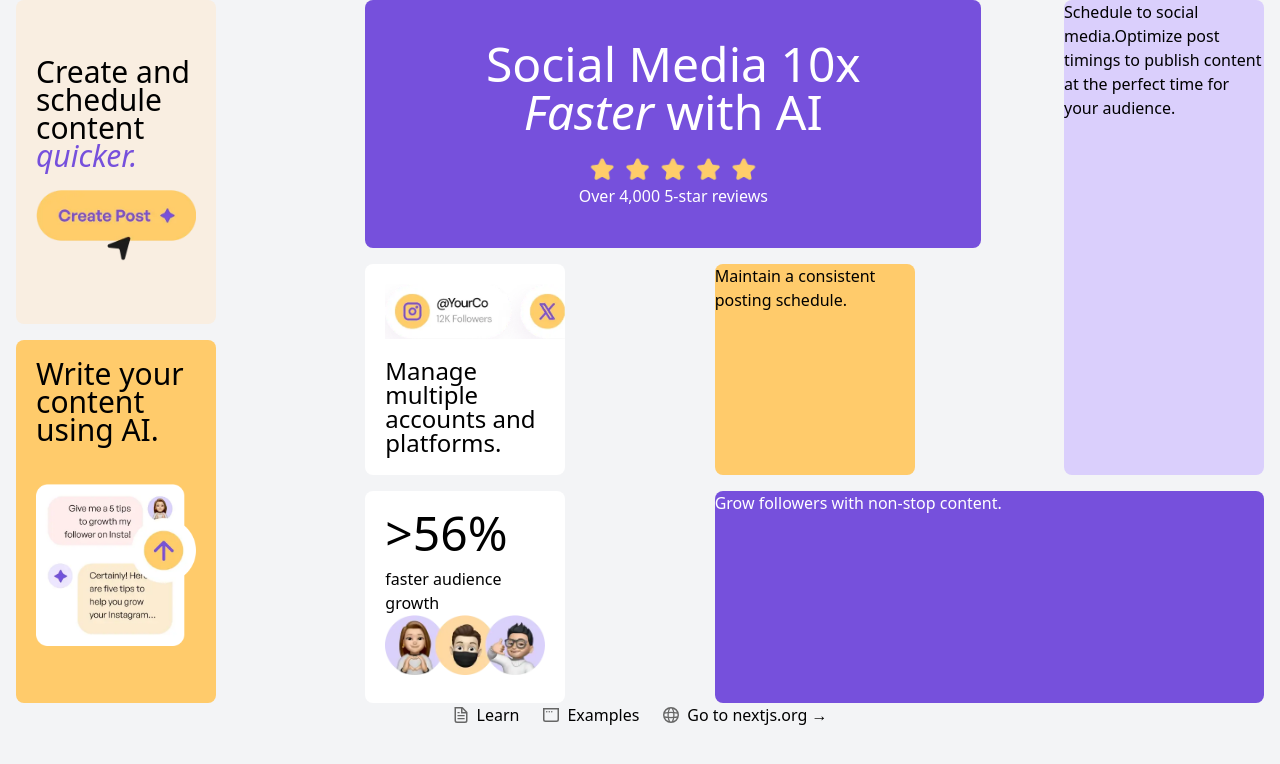
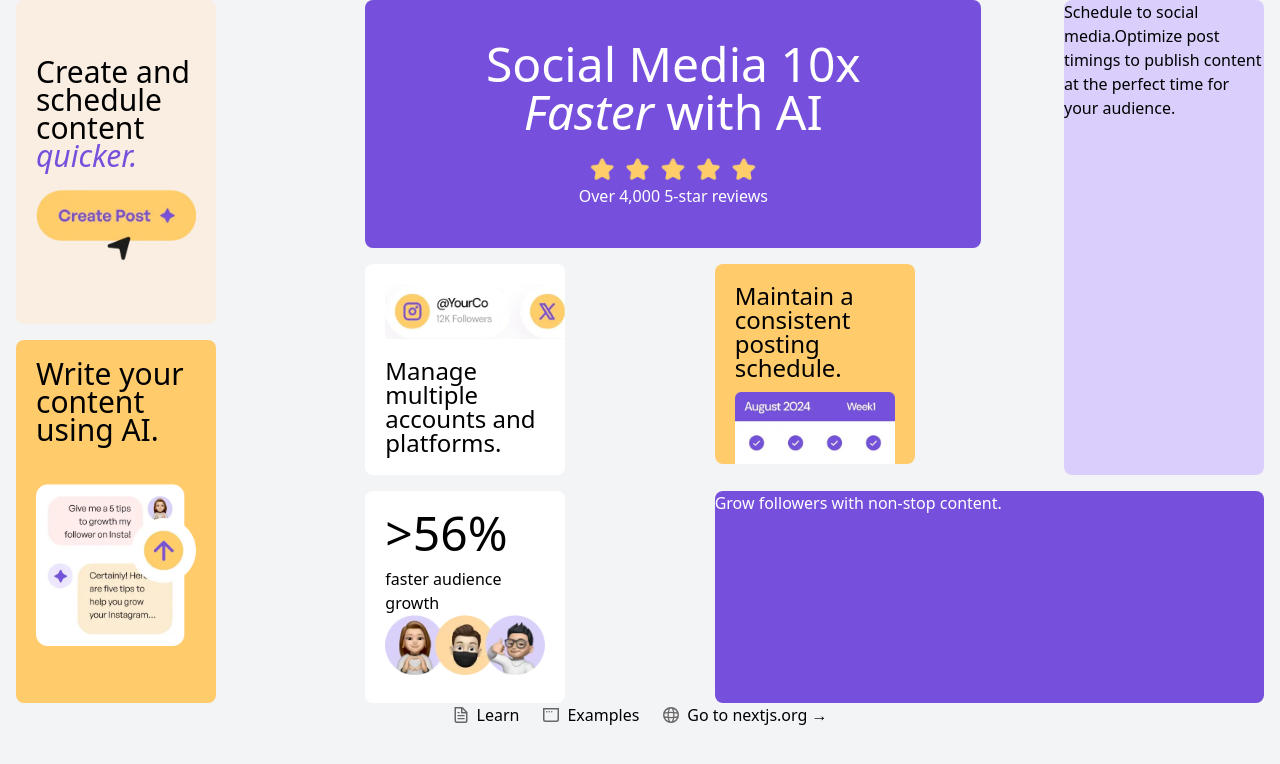
Before and after one commit to chungvuiloong/bento-grid, a Next.js app: page / in a window 1280 px wide. Shown: the top 764 px of the page. Built offline with nearby package versions, Linux system fonts and the light colour scheme.

Commit message:
Added maxh- 200px

```diff
--- a/src/app/page.tsx
+++ b/src/app/page.tsx
@@ -1,5 +1,6 @@
 import Image from "next/image";
 import Card from "./components/Card";
+import Calendar_img from "../../public/assets/images/illustration-consistent-schedule.webp"
 import Chat_Img from "../../public/assets/images/illustration-ai-content.webp"
 import Create_img from "../../public/assets/images/illustration-create-post.webp"
 import People_Img from "../../public/assets/images/illustration-audience-growth.webp"
@@ -40,7 +41,12 @@ export default function Home() {
                 <Image src={Social_Media_Img} alt="AI icon" width={400} height={400} className="max-w-[260px]" />
                 <p className="text-2xl leading-6 font-medium">Manage multiple accounts and platforms.</p>
             </Card>
-            <Card className="bg-Yellow-500 col-span-1 row-span-3">Maintain a consistent posting schedule.</Card>
+            <Card className="px-5 pt-5 bg-Yellow-500 col-span-1 row-span-3 flex flex-col gap-3 justify-between overflow-hidden max-h-[200px]">
+                <p className="text-2xl leading-6 font-medium">
+                    Maintain a consistent posting schedule.
+                </p>
+                <Image src={Calendar_img} alt="AI icon" width={400} height={400} className="" />
+            </Card>
             <Card className="bg-Purple-100 row-start-1 row-span-7 col-span-1">
                 <span>Schedule to social media.</span>
                 <span>Optimize post timings to publish content at the perfect time for your audience.</span>
```
